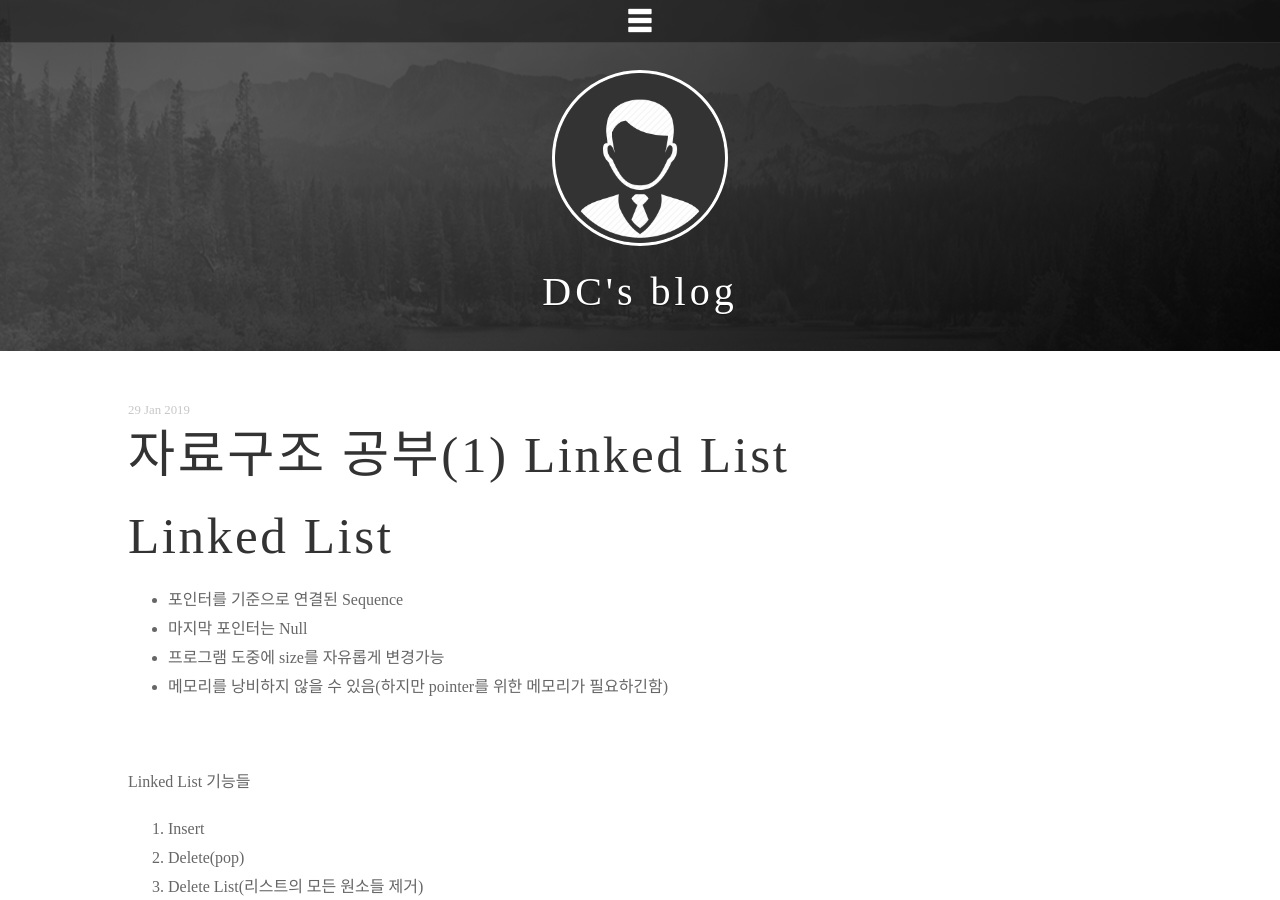
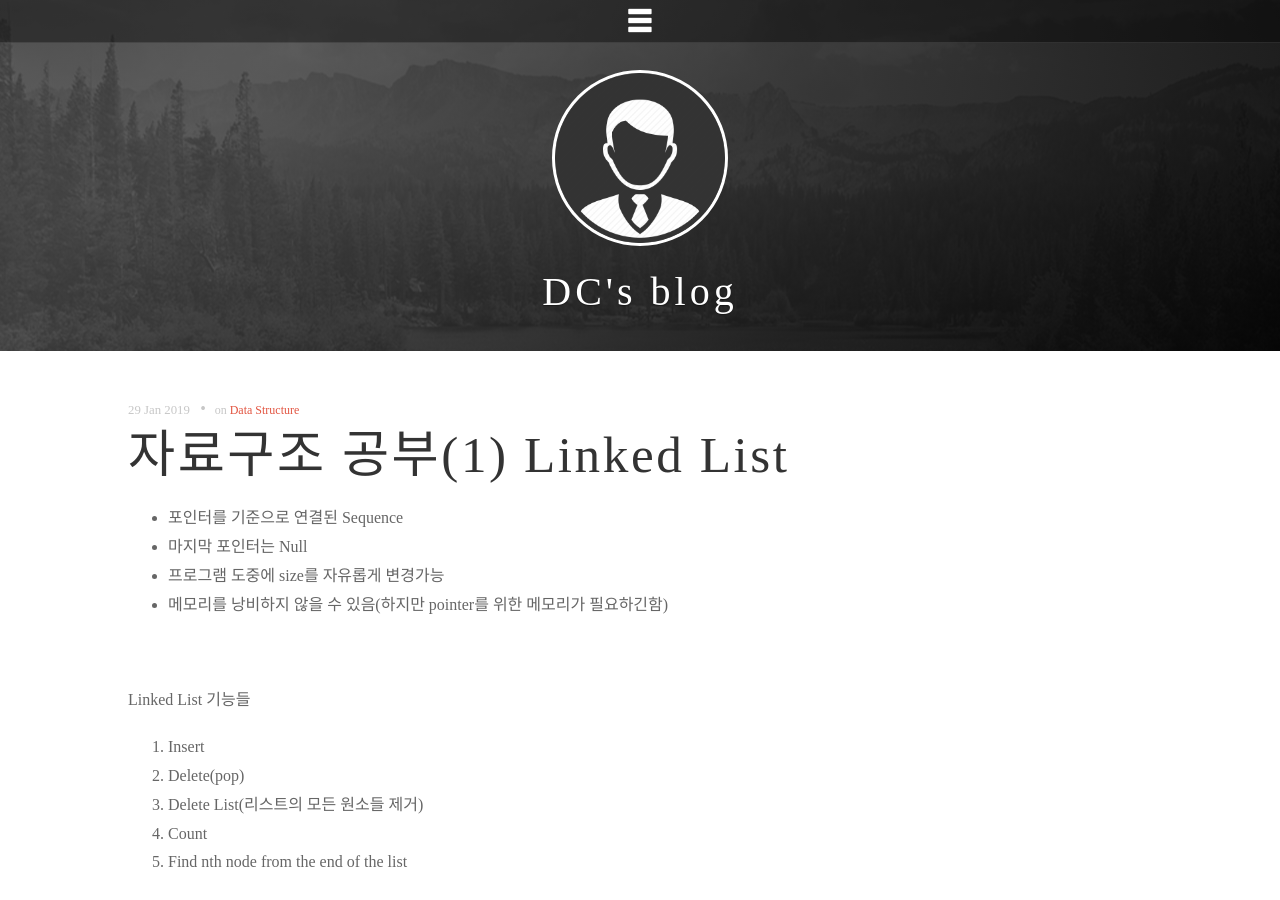
Before and after one commit to DongChanS/DongChanS.github.io, a Jekyll site: the page built from _posts/2019-01-29-22.md, in a window 1280 px wide and 900 px high. Built offline with Jekyll 4.4.1, drawn with Linux system fonts in a browser that asks for light colours; some web fonts are replaced; comment, search, counter and statistics services are not loaded.

Commit message:
Update 2019-01-29-22.md

```diff
--- a/_posts/2019-01-29-22.md
+++ b/_posts/2019-01-29-22.md
@@ -2,9 +2,8 @@
 layout : post
 title : 자료구조 공부(1) Linked List
 author : Shin Dong Chan
+tags : ['Data Structure']
 ---
-
-# Linked List
 
 - 포인터를 기준으로 연결된 Sequence
 - 마지막 포인터는 Null
```
